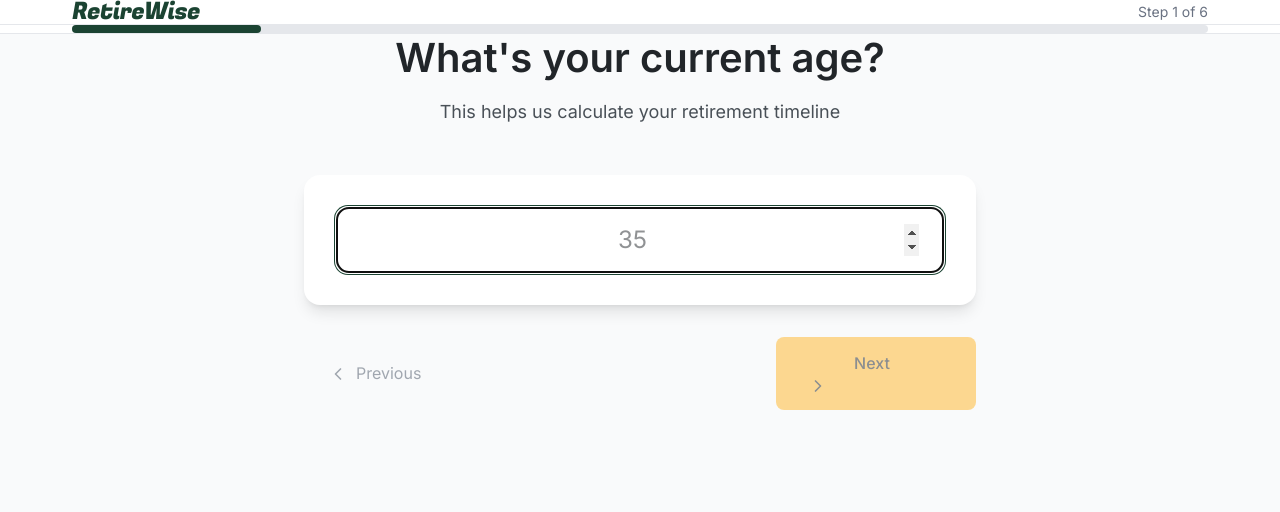
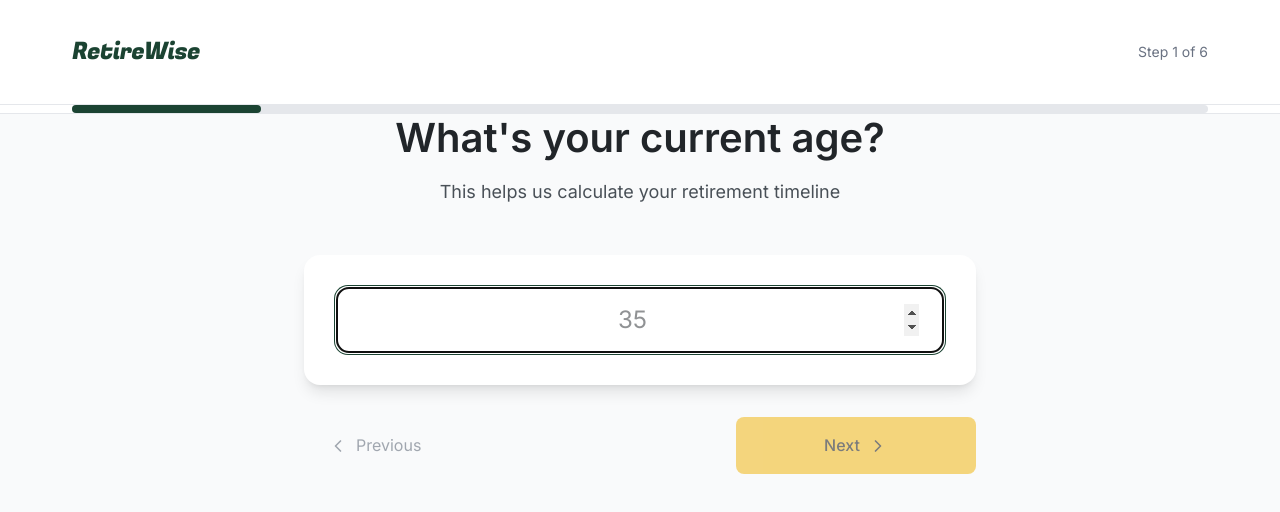
Before and after one commit to iyervish/retirement-app, a Next.js app: page /get-started in a window 1280 px wide. Shown: the top 512 px of the page. Built offline with nearby package versions, Linux system fonts and the light colour scheme.

Commit message:
Update padding and button styles in Get Started page for enhanced layout and user interaction

```diff
--- a/src/app/get-started/page.tsx
+++ b/src/app/get-started/page.tsx
@@ -119,7 +119,7 @@ export default function GetStarted() {
     <div className="min-h-screen bg-gray-50">
       {/* Header */}
       <nav className="bg-white border-b border-gray-200">
-        <div className="container mx-auto px-6 py-8">
+        <div className="container mx-auto px-6" style={{ paddingTop: '40px', paddingBottom: '40px' }}>
           <div className="flex items-center justify-between">
             <span className="logo-text text-2xl">RetireWise</span>
             <div className="text-sm text-gray-500">
@@ -210,7 +210,7 @@ export default function GetStarted() {
             <button
               onClick={handleNext}
               disabled={!isAnswered}
-              className="flex items-center justify-center space-x-2 btn-primary px-16 py-4 disabled:opacity-50 disabled:cursor-not-allowed min-w-[200px]"
+              className="flex items-center justify-center space-x-2 px-16 py-4 disabled:opacity-50 disabled:cursor-not-allowed min-w-[240px] whitespace-nowrap bg-yellow-500 text-black rounded-lg font-medium hover:bg-yellow-400 transition-colors"
             >
               <span>{currentStep === questions.length - 1 ? 'Continue to Sign Up' : 'Next'}</span>
               <ChevronRight size={20} />
```
